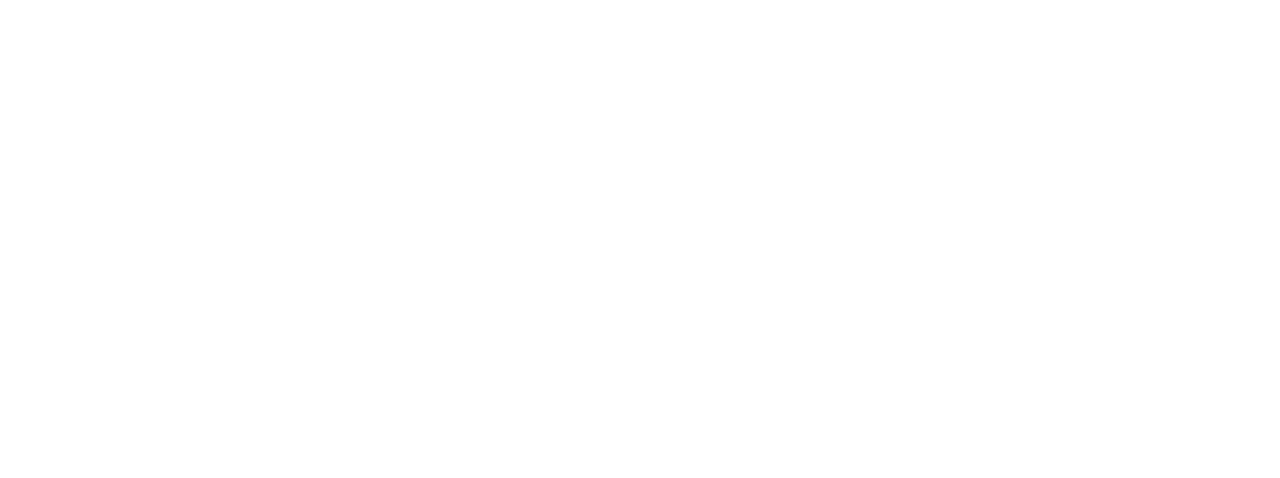
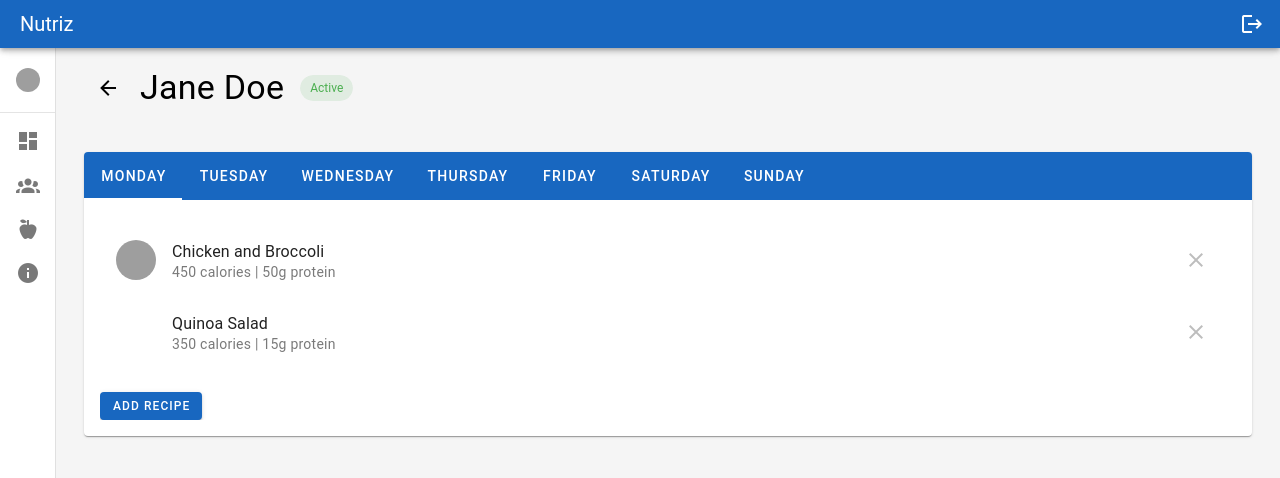
Before and after one commit to joshegilbert/nutriz, a Vue app: page /clients/1 in a window 1280 px wide. Before the commit this address had no page. Shown: the top 478 px of the page. Built offline with nearby package versions, Linux system fonts and the light colour scheme; grey boxes are pictures that could not be loaded.

Commit message:
feat: Add and remove recipes from client meal plan

```diff
--- a/src/router/index.js
+++ b/src/router/index.js
@@ -1,5 +1,5 @@
 import { createRouter, createWebHistory } from "vue-router";
-import DefaultLayout from "../layouts/DefaultLayout.vue"; // 👈 Import the layout
+import DefaultLayout from "../layouts/DefaultLayout.vue";
 
 const routes = [
   // Routes that use the DefaultLayout
@@ -8,7 +8,7 @@
     component: DefaultLayout,
     children: [
       {
-        path: "", // Default child route
+        path: "",
         redirect: "/dashboard",
       },
       {
@@ -20,6 +20,12 @@
         path: "clients",
         name: "Clients",
         component: () => import("../views/ClientsView.vue"),
+      },
+      // 👇 This is the correct placement for the new route
+      {
+        path: "clients/:id",
+        name: "ClientDetail",
+        component: () => import("../views/ClientDetailView.vue"),
       },
       {
         path: "recipes",
--- a/src/stores/useDataStore.js
+++ b/src/stores/useDataStore.js
@@ -1,6 +1,5 @@
 import { ref } from "vue";
 
-// Reactive state for clients
 const clients = ref([
   {
     id: 1,
@@ -8,6 +7,16 @@
     email: "jane.doe@example.com",
     status: "Active",
     last_active: "2025-09-21",
+    mealPlan: {
+      // 👈 Add this
+      monday: [1, 3],
+      tuesday: [2],
+      wednesday: [],
+      thursday: [4],
+      friday: [1],
+      saturday: [],
+      sunday: [],
+    },
   },
   {
     id: 2,
@@ -15,6 +24,16 @@
     email: "john.smith@example.com",
     status: "Active",
     last_active: "2025-09-20",
+    mealPlan: {
+      // 👈 Add this
+      monday: [4],
+      tuesday: [],
+      wednesday: [2, 3],
+      thursday: [],
+      friday: [],
+      saturday: [1],
+      sunday: [],
+    },
   },
   {
     id: 3,
@@ -22,8 +41,20 @@
     email: "peter.jones@example.com",
     status: "Pending",
     last_active: "2025-09-15",
+    mealPlan: {
+      // 👈 Add this
+      monday: [],
+      tuesday: [],
+      wednesday: [],
+      thursday: [],
+      friday: [],
+      saturday: [],
+      sunday: [],
+    },
   },
 ]);
+
+// ... (export function is unchanged)
 
 // Reactive state for recipes
 const recipes = ref([
--- /dev/null
+++ b/src/views/ClientDetailView.vue
@@ -0,0 +1,143 @@
+<template>
+  <v-container>
+    <div v-if="!client">
+      <p>Loading client details or client not found...</p>
+    </div>
+
+    <div v-else>
+      <v-row>
+        <v-col cols="12">
+          <div class="d-flex align-center mb-4">
+            <v-btn
+              to="/clients"
+              icon="mdi-arrow-left"
+              variant="text"
+              class="mr-2"
+            ></v-btn>
+            <h1 class="text-h4">{{ client.name }}</h1>
+            <v-chip
+              :color="client.status === 'Active' ? 'green' : 'orange'"
+              class="ml-4"
+              size="small"
+            >
+              {{ client.status }}
+            </v-chip>
+          </div>
+        </v-col>
+      </v-row>
+
+      <v-row>
+        <v-col cols="12">
+          <v-card>
+            <v-tabs v-model="tab" bg-color="primary">
+              <v-tab v-for="day in days" :key="day" :value="day">
+                {{ day }}
+              </v-tab>
+            </v-tabs>
+
+            <v-card-text>
+              <v-window v-model="tab">
+                <v-window-item v-for="day in days" :key="day" :value="day">
+                  <div v-if="getRecipesForDay(day.toLowerCase()).length === 0">
+                    <p>No recipes assigned for this day.</p>
+                  </div>
+                  <v-list lines="two" v-else>
+                    <v-list-item
+                      v-for="recipe in getRecipesForDay(day.toLowerCase())"
+                      :key="recipe.id"
+                      :title="recipe.name"
+                      :subtitle="`${recipe.calories} calories | ${recipe.protein}g protein`"
+                      :prepend-avatar="recipe.imageUrl"
+                    >
+                      <template v-slot:append>
+                        <v-btn
+                          color="grey-lighten-1"
+                          icon="mdi-close"
+                          variant="text"
+                          @click="
+                            removeRecipeFromPlan(day.toLowerCase(), recipe.id)
+                          "
+                        ></v-btn>
+                      </template>
+                    </v-list-item>
+                  </v-list>
+                  <v-btn
+                    class="mt-4"
+                    color="primary"
+                    size="small"
+                    @click="openAddRecipeDialog(day.toLowerCase())"
+                  >
+                    Add Recipe
+                  </v-btn>
+                </v-window-item>
+              </v-window>
+            </v-card-text>
+          </v-card>
+        </v-col>
+      </v-row>
+    </div>
+
+    <v-dialog v-model="dialog" max-width="500px"></v-dialog>
+  </v-container>
+</template>
+
+<script setup>
+import { ref, computed } from "vue";
+import { useRoute } from "vue-router";
+import { useDataStore } from "@/stores/useDataStore";
+
+// ... (Most of the script is unchanged)
+const route = useRoute();
+const { clients, recipes } = useDataStore();
+const tab = ref(null);
+const days = [
+  "Monday",
+  "Tuesday",
+  "Wednesday",
+  "Thursday",
+  "Friday",
+  "Saturday",
+  "Sunday",
+];
+const dialog = ref(false);
+const dayToAddRecipe = ref(null);
+
+const client = computed(() => {
+  const clientId = Number(route.params.id);
+  return clients.value.find((c) => c.id === clientId);
+});
+
+function getRecipesForDay(day) {
+  if (!client.value || !client.value.mealPlan[day]) return [];
+  const recipeIds = client.value.mealPlan[day];
+  return recipeIds
+    .map((id) => recipes.value.find((r) => r.id === id))
+    .filter(Boolean);
+}
+
+function openAddRecipeDialog(day) {
+  dayToAddRecipe.value = day;
+  dialog.value = true;
+}
+
+function addRecipeToPlan(recipeId) {
+  const day = dayToAddRecipe.value;
+  if (day && client.value) {
+    if (!client.value.mealPlan[day].includes(recipeId)) {
+      client.value.mealPlan[day].push(recipeId);
+    }
+  }
+  dialog.value = false;
+}
+
+// 👇 This is the new function
+function removeRecipeFromPlan(day, recipeId) {
+  if (client.value) {
+    const dayPlan = client.value.mealPlan[day];
+    const recipeIndex = dayPlan.indexOf(recipeId);
+    if (recipeIndex > -1) {
+      dayPlan.splice(recipeIndex, 1);
+    }
+  }
+}
+</script>
--- a/src/views/ClientsView.vue
+++ b/src/views/ClientsView.vue
@@ -19,11 +19,21 @@
           item-key="id"
           class="elevation-1"
         >
+          <template v-slot:item.name="{ item }">
+            <router-link
+              :to="`/clients/${item.id}`"
+              class="text-primary font-weight-bold text-decoration-none"
+            >
+              {{ item.name }}
+            </router-link>
+          </template>
+
           <template v-slot:item.status="{ item }">
             <v-chip :color="item.status === 'Active' ? 'green' : 'orange'" dark>
               {{ item.status }}
             </v-chip>
           </template>
+
           <template v-slot:item.actions="{ item }">
             <v-icon small class="mr-2" @click="editClient(item)">
               mdi-pencil
```
